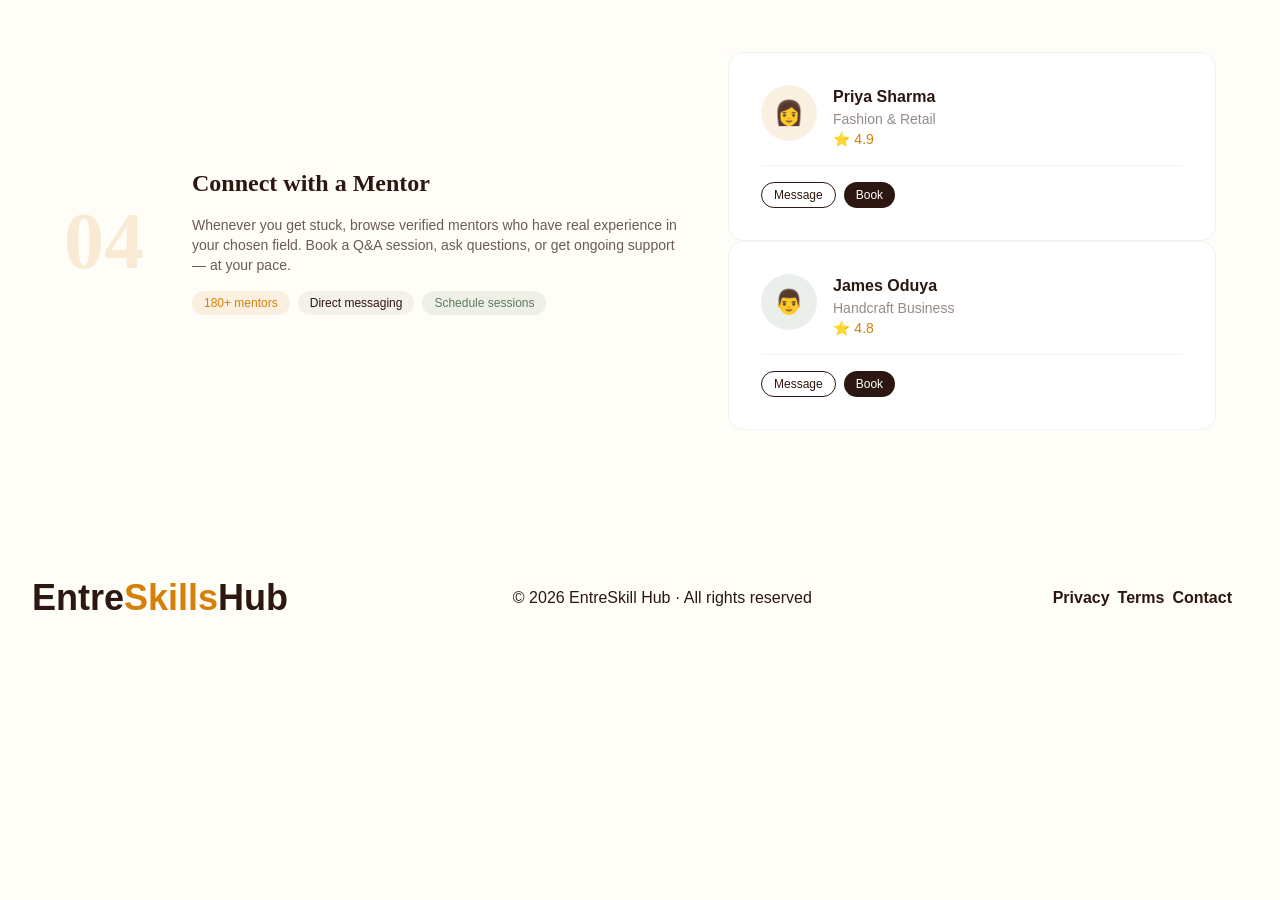
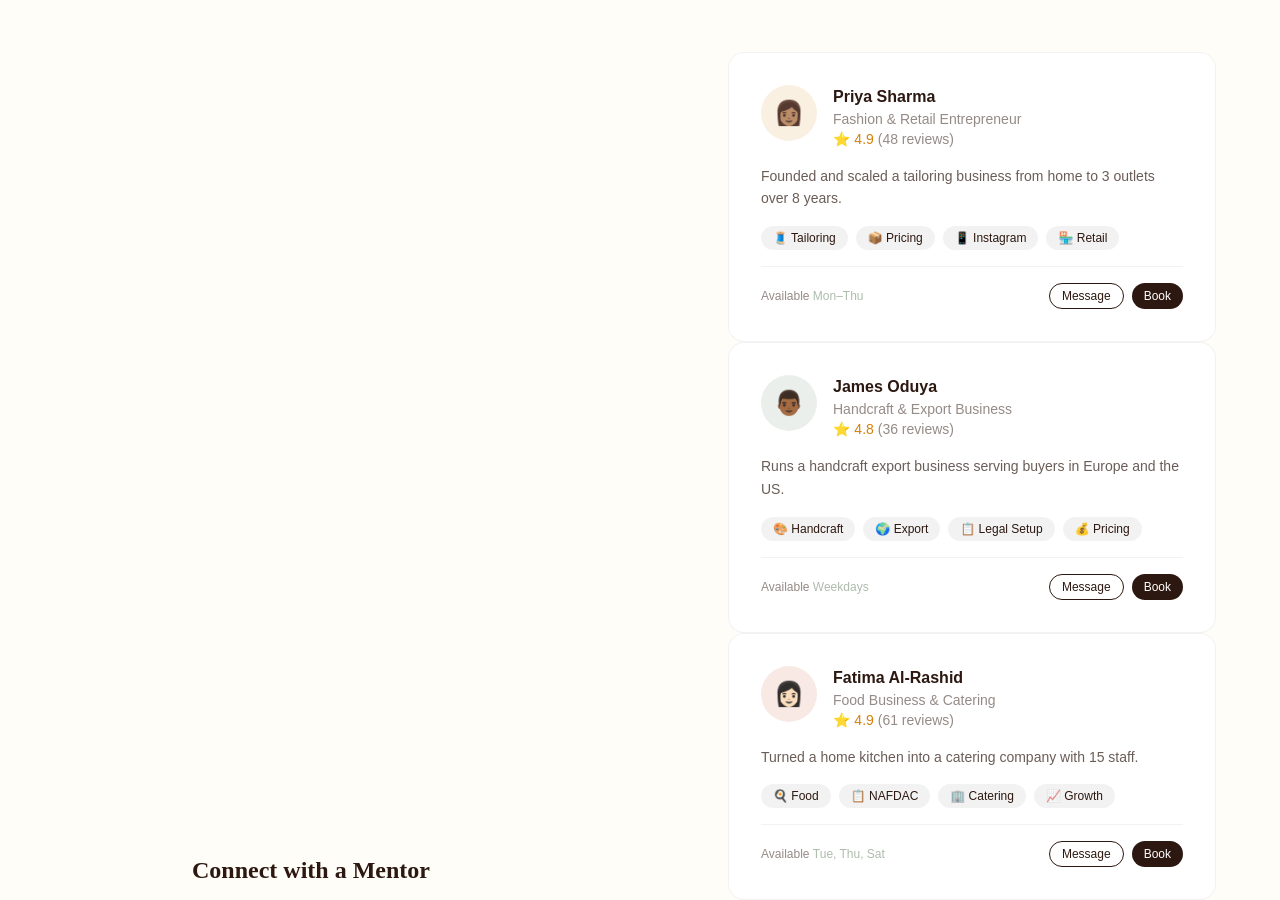
Before and after one commit to shrwn08/skill_hub, a React (Vite) app: page /how-it-works in a window 1280 px wide. Shown: the part 1860-2760 px from the top of the page. Before the commit the page ends 2514 px from the top, so only its background shows below. Built offline with nearby package versions, Linux system fonts and the light colour scheme.

Commit message:
mentor cards fixed

```diff
--- a/src/components/MentorCard.jsx
+++ b/src/components/MentorCard.jsx
@@ -1,49 +1,52 @@
 import React from "react";
 
-const MentorCard = ({ avatar, name, field, rating }) => {
-  console.log(avatar, name, field);
+const MentorCard = ({ mentor }) => {
+  return (
+    <div className="bg-white rounded-2xl p-8 border border-black/5 hover:-translate-y-1 hover:shadow-lg transition">
 
-  return (
-    <div className="bg-white rounded-2xl p-5 sm:p-6 lg:p-8 border border-black/5 hover:-translate-y-1 hover:shadow-lg transition">
-
-      {/* Header */}
-      <div className="flex gap-3 sm:gap-4 mb-4">
-
-        <div
-          className="w-12 h-12 sm:w-14 sm:h-14 rounded-full flex items-center justify-center text-xl sm:text-2xl"
-          style={{ background: avatar.bg }}
-        >
-          {avatar.icon}
+      <div className="flex gap-4 mb-4">
+        <div className="w-14 h-14 rounded-full flex items-center justify-center text-2xl"
+          style={{ background: mentor.bg }}>
+          {mentor.avatar}
         </div>
 
         <div>
-          <h3 className="font-semibold text-sm sm:text-base">
-            {name}
-          </h3>
-
-          <p className="text-xs sm:text-sm opacity-50">
-            {field}
-          </p>
-
-          <div className="text-xs sm:text-sm text-(--amber)">
-            ⭐ {rating}
+          <h3 className="font-semibold">{mentor.name}</h3>
+          <p className="text-sm opacity-50">{mentor.role}</p>
+          <div className="text-sm text-(--amber)">
+            ⭐ {mentor.rating}
+            <span className="opacity-50 text-(--soil)">
+              {" "}({mentor.reviews} reviews)
+            </span>
           </div>
         </div>
       </div>
 
-      {/* Footer */}
-      <div className="flex flex-col sm:flex-row sm:justify-between sm:items-center gap-3 pt-4 border-t border-black/5">
+      <p className="text-sm opacity-70 mb-4 leading-relaxed">
+        {mentor.bio}
+      </p>
+
+      <div className="flex flex-wrap gap-2 mb-4">
+        {mentor.tags.map((tag, i) => (
+          <span key={i} className="text-xs px-3 py-1 rounded-full bg-black/5">
+            {tag}
+          </span>
+        ))}
+      </div>
+
+      <div className="flex justify-between items-center pt-4 border-t border-black/5">
+        <span className="text-xs opacity-50">
+          Available <span className="text-(--sage) font-medium">{mentor.available}</span>
+        </span>
 
         <div className="flex gap-2">
-          <button className="border px-3 py-1 rounded-full text-[10px] sm:text-xs hover:bg-black/5">
+          <button className="border px-3 py-1 rounded-full text-xs">
             Message
           </button>
-
-          <button className="bg-(--soil) text-white px-3 py-1 rounded-full text-[10px] sm:text-xs hover:bg-(--amber)">
+          <button className="bg-(--soil) text-white px-3 py-1 rounded-full text-xs">
             Book
           </button>
         </div>
-
       </div>
 
     </div>
--- a/src/pages/howItWork/HowItWork.jsx
+++ b/src/pages/howItWork/HowItWork.jsx
@@ -3,6 +3,7 @@ import MentorCard from "../../components/MentorCard";
 import Step from "../../components/Step";
 import IdeaResult from "../../components/IdeaResult";
 import RoadmapStep from "../../components/RoadmapStep";
+import { mentors } from "../../data/mentors";
 
 const HowItWorks = () => {
   return (
@@ -13,11 +14,14 @@ const HowItWorks = () => {
           🗺 Step-by-step process
         </div>
         <h1 className="font-[Fraunces] text-[clamp(2rem,5vw,3.6rem)] font-black mb-4 leading-snug">
-          From skill to <em className="italic text-(--amber) font-light">launch</em>,<br />
+          From skill to{" "}
+          <em className="italic text-(--amber) font-light">launch</em>,<br />
           guided every step
         </h1>
         <p className="max-w-xl text-sm sm:text-base opacity-70">
-          EntreSkill Hub takes the guesswork out of starting a micro-business. Here's exactly how our platform works — from your very first quiz to your first paying customer.
+          EntreSkill Hub takes the guesswork out of starting a micro-business.
+          Here's exactly how our platform works — from your very first quiz to
+          your first paying customer.
         </p>
       </section>
 
@@ -31,7 +35,10 @@ const HowItWorks = () => {
           tags={[
             { text: "⏱ 5 minutes", color: "bg-(--amber)/10 text-(--amber)" },
             { text: "No signup needed", color: "bg-(--soil)/5 text-(--soil)" },
-            { text: "25 skill categories", color: "bg-(--sage)/10 text-(--sage)" },
+            {
+              text: "25 skill categories",
+              color: "bg-(--sage)/10 text-(--sage)",
+            },
           ]}
           visual={
             <div className="bg-white p-4 sm:p-6 rounded-xl shadow border border-(--soil)/5 space-y-2">
@@ -43,10 +50,16 @@ const HowItWorks = () => {
                 What skills do you have? (select all that apply)
               </div>
               <div className="flex flex-col gap-1 text-sm sm:text-xs">
-                <div className="flex items-center gap-2"><span className="text-(--amber)">✓</span> Sewing & Tailoring</div>
-                <div className="flex items-center gap-2"><span className="text-(--amber)">✓</span> Cooking & Baking</div>
+                <div className="flex items-center gap-2">
+                  <span className="text-(--amber)">✓</span> Sewing & Tailoring
+                </div>
+                <div className="flex items-center gap-2">
+                  <span className="text-(--amber)">✓</span> Cooking & Baking
+                </div>
                 <div className="flex items-center gap-2">Graphic Design</div>
-                <div className="flex items-center gap-2">Social Media & Marketing</div>
+                <div className="flex items-center gap-2">
+                  Social Media & Marketing
+                </div>
               </div>
             </div>
           }
@@ -58,15 +71,39 @@ const HowItWorks = () => {
           title="Get Matched to Ideas"
           description="Our matching engine analyses your skill profile and surfaces the most relevant micro-business ideas ranked by compatibility. You'll get 5–10 tailored suggestions to explore."
           tags={[
-            { text: "Instant results", color: "bg-(--amber)/10 text-(--amber)" },
-            { text: "60+ business templates", color: "bg-(--soil)/5 text-(--soil)" },
-            { text: "Skill-match scoring", color: "bg-(--sage)/10 text-(--sage)" },
+            {
+              text: "Instant results",
+              color: "bg-(--amber)/10 text-(--amber)",
+            },
+            {
+              text: "60+ business templates",
+              color: "bg-(--soil)/5 text-(--soil)",
+            },
+            {
+              text: "Skill-match scoring",
+              color: "bg-(--sage)/10 text-(--sage)",
+            },
           ]}
           visual={
             <div className="space-y-2">
-              <IdeaResult icon="🧵" title="Custom Embroidery" subtitle="Tailoring + Craft" percent="96%" />
-              <IdeaResult icon="🍳" title="Home Chef Services" subtitle="Cooking + Nutrition" percent="91%" />
-              <IdeaResult icon="🎂" title="Artisan Bakery" subtitle="Baking + Packaging" percent="84%" />
+              <IdeaResult
+                icon="🧵"
+                title="Custom Embroidery"
+                subtitle="Tailoring + Craft"
+                percent="96%"
+              />
+              <IdeaResult
+                icon="🍳"
+                title="Home Chef Services"
+                subtitle="Cooking + Nutrition"
+                percent="91%"
+              />
+              <IdeaResult
+                icon="🎂"
+                title="Artisan Bakery"
+                subtitle="Baking + Packaging"
+                percent="84%"
+              />
             </div>
           }
         />
@@ -77,18 +114,39 @@ const HowItWorks = () => {
           title="Follow Your Roadmap"
           description="Pick an idea and unlock a structured roadmap broken into simple, actionable steps. Each milestone covers market research, legal setup, cost planning, and marketing basics."
           tags={[
-            { text: "Track your progress", color: "bg-(--amber)/10 text-(--amber)" },
+            {
+              text: "Track your progress",
+              color: "bg-(--amber)/10 text-(--amber)",
+            },
             { text: "Legal checklists", color: "bg-(--soil)/5 text-(--soil)" },
             { text: "Cost calculators", color: "bg-(--sage)/10 text-(--sage)" },
             { text: "Marketing guides", color: "bg-(--rust)/10 text-(--rust)" },
           ]}
           visual={
             <div>
-              <RoadmapStep done title="Validate Your Idea" subtitle="Talk to 5 potential customers ✅" />
-              <RoadmapStep done title="Plan Your Costs" subtitle="Equipment & materials budget ✅" />
-              <RoadmapStep current title="Register Your Business" subtitle="In progress…" />
-              <RoadmapStep title="Build an Online Presence" subtitle="Set up social media & portfolio" />
-              <RoadmapStep title="Get Your First Customer" subtitle="Launch & marketing plan" />
+              <RoadmapStep
+                done
+                title="Validate Your Idea"
+                subtitle="Talk to 5 potential customers ✅"
+              />
+              <RoadmapStep
+                done
+                title="Plan Your Costs"
+                subtitle="Equipment & materials budget ✅"
+              />
+              <RoadmapStep
+                current
+                title="Register Your Business"
+                subtitle="In progress…"
+              />
+              <RoadmapStep
+                title="Build an Online Presence"
+                subtitle="Set up social media & portfolio"
+              />
+              <RoadmapStep
+                title="Get Your First Customer"
+                subtitle="Launch & marketing plan"
+              />
             </div>
           }
         />
@@ -101,16 +159,19 @@ const HowItWorks = () => {
           tags={[
             { text: "180+ mentors", color: "bg-(--amber)/10 text-(--amber)" },
             { text: "Direct messaging", color: "bg-(--soil)/5 text-(--soil)" },
-            { text: "Schedule sessions", color: "bg-(--sage)/10 text-(--sage)" },
+            {
+              text: "Schedule sessions",
+              color: "bg-(--sage)/10 text-(--sage)",
+            },
           ]}
           visual={
             <div>
-              <MentorCard avatar={{ icon: '👩', bg: 'rgba(212,128,10,0.12)' }} name="Priya Sharma" field="Fashion & Retail" rating="4.9"  />
-              <MentorCard avatar={{ icon: '👨', bg: 'rgba(92,122,92,0.12)' }} name="James Oduya" field="Handcraft Business" rating="4.8" />
+              {mentors.map((mentor) => (
+                <MentorCard key={mentor.id} mentor={mentor} />
+              ))}
             </div>
           }
         />
-
       </section>
     </div>
   );
```
